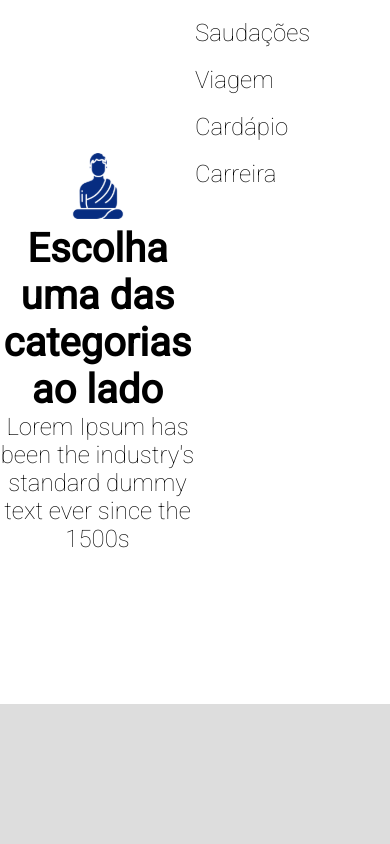
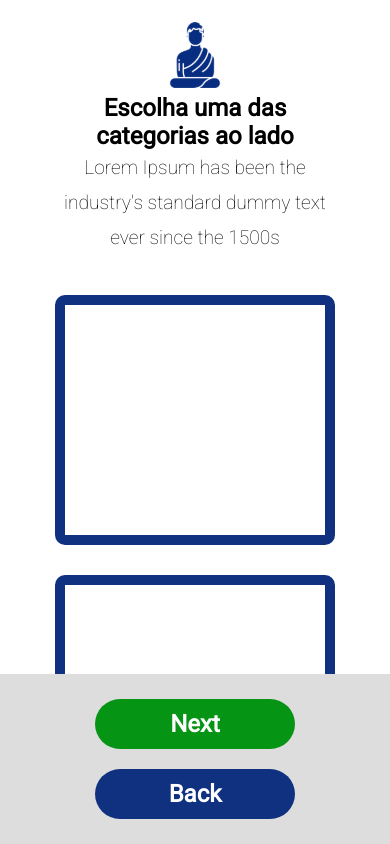
Before and after one commit to gabrielemerich/monklang, an Angular app: page / in a window 390 px wide. Shown: the top 844 px of the page. Built offline with nearby package versions, Linux system fonts and the light colour scheme.

Commit message:
Create button back and  next

```diff
--- a/src/app/categories/categories.component.html
+++ b/src/app/categories/categories.component.html
@@ -17,23 +17,25 @@
   </div>
   <section class="categories">
     <ul>
-      <li>
+      <li class="category-item">
         <div><img src="" /></div>
-        <p>Saudações</p>
       </li>
-      <li>
+
+      <li class="category-item">
         <div><img src="" /></div>
-        <p>Viagem</p>
       </li>
-      <li>
+
+      <li class="category-item">
         <div><img src="" /></div>
-        <p>Cardápio</p>
       </li>
-      <li>
+
+      <li class="category-item">
         <div><img src="" /></div>
-        <p>Carreira</p>
       </li>
     </ul>
   </section>
 </section>
-<footer class="categories-footer"></footer>
+<footer class="categories-footer">
+  <button class="btn-action btn-back">Back</button>
+  <button class="btn-action btn-next">Next</button>
+</footer>
--- a/src/app/categories/categories.component.scss
+++ b/src/app/categories/categories.component.scss
@@ -1,25 +1,129 @@
 .categories-content {
   display: flex;
-  min-height: calc(100vh - 140px);
+  min-height: calc(100vh - 170px);
   flex-wrap: wrap;
   .welcome-text {
-    width: 50%;
+    flex: 1;
     display: flex;
     justify-content: center;
     align-items: center;
     flex-direction: column;
+    padding: 20px;
     article {
-      max-width: 400px;
-      text-align: center;
+      width: 400px;
+      text-align: justify;
+      figure {
+        text-align: center;
+      }
+      h1 {
+        font-size: 3em;
+      }
     }
   }
   .categories {
-    width: 50%;
+    flex: 1;
+    align-self: center;
+    display: flex;
+    justify-content: center;
+    padding: 20px;
+    span {
+      flex: 1;
+    }
+    ul {
+      display: grid;
+      grid-template-columns: 280px 280px;
+      grid-gap: 30px;
+      max-height: 530px;
+      li {
+        max-width: 280px;
+        height: 250px;
+        border-radius: 10px;
+        border: 10px solid #103180;
+      }
+    }
+    .category-item {
+      max-width: 200px;
+      height: 180px;
+      border-radius: 10px;
+      border: 10px solid #103180;
+    }
+  }
+  @media (max-width: 636px) {
+    .categories ul {
+      grid-template-columns: repeat(auto-fit, minmax(280px, auto));
+      margin-bottom: 180px;
+      max-height: none;
+    }
+  }
+
+  @media (max-width: 1069px) {
+    .categories {
+      min-height: calc(100vh - 170px) !important;
+      margin-bottom: 100px;
+    }
+  }
+
+  @media (max-width: 440px) {
+    .welcome-text article {
+      width: 286px;
+      text-align: center;
+      h1 {
+        font-size: 1.5em;
+      }
+      p {
+        font-size: 1.2em;
+      }
+    }
+
+    .btn-action {
+      width: 200px;
+      height: 50px;
+    }
   }
 }
 
+@media (max-width: 1069px) {
+  footer {
+    position: fixed !important;
+    bottom: 0 !important;
+  }
+}
+
+.btn-action {
+  width: 280px;
+  height: 71px;
+  left: 197px;
+  top: 876px;
+  border-radius: 50px;
+  border: none;
+  color: #fff;
+  font-size: 1.5em;
+  font-weight: 600;
+}
+.btn-action.btn-next {
+  background: #059413;
+}
+.btn-action.btn-back {
+  background: #103180;
+}
 footer {
   width: 100%;
-  height: 140px;
+  height: 170px;
   background-color: #ddd;
+  display: flex;
+  justify-content: space-around;
+  align-items: center;
+  flex-wrap: wrap;
 }
+
+@media (max-width: 600px) {
+  footer {
+    justify-content: center;
+    flex-direction: column-reverse;
+  }
+  .btn-action {
+    width: 200px;
+    height: 50px;
+    margin: 10px;
+  }
+}
--- a/src/styles.scss
+++ b/src/styles.scss
@@ -24,6 +24,7 @@ h3 {
 
 p {
   font-size: 1.5em;
+  line-height: 35px;
 }
 
 h3,
```
